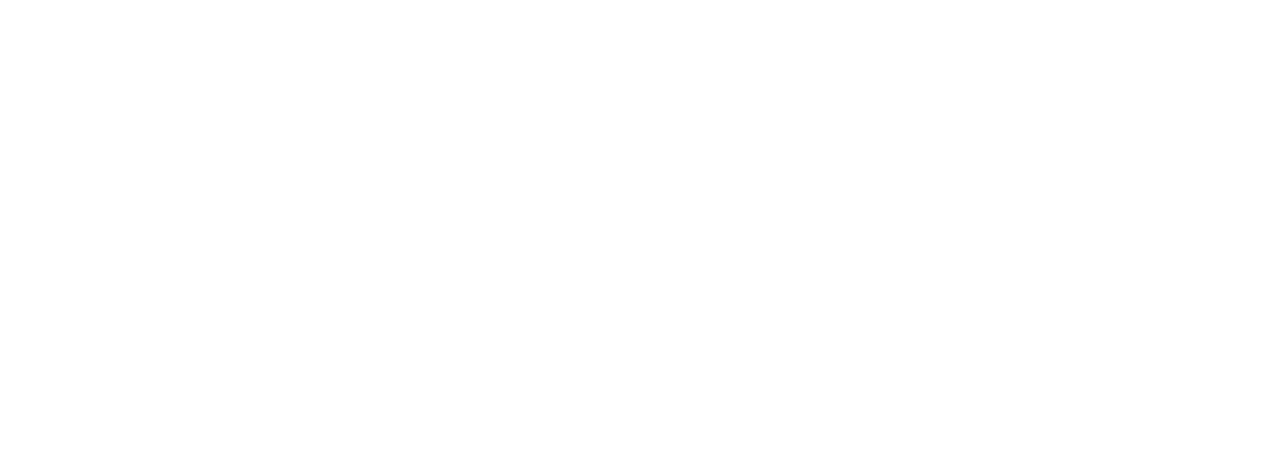
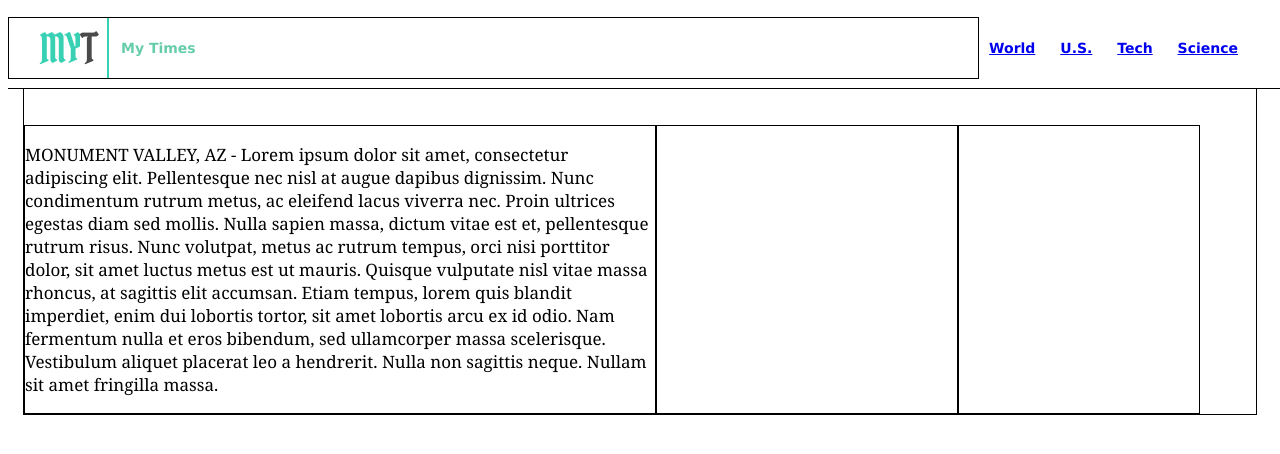
Before and after one commit to martinblonk/my-times, a plain HTML site: page index.html in a window 1280 px wide. Drawn offline with Linux system fonts and the light colour scheme.

Commit message:
Tussentijds 1

```diff
--- a/index.html
+++ b/index.html
@@ -6,5 +6,49 @@
   </head>
   <body>
 
+  <!-- Header and logo and navigation -->
+    <header>
+      <div class="logo">
+        <img src="resources/images/img-myt-logo.jpg" />
+        <span>My Times</span>
+      </div>
+      <nav>
+        <span>
+          <a href="#">World</a>
+        </span>
+        <span>
+          <a href="#">U.S.</a>
+        </span>
+        <span>
+          <a href="#">Tech</a>
+        </span>
+        <span>
+          <a href="#">Science</a>
+        </span>
+      </nav>
+    </header>
+
+    <!-- Main content container -->
+    <div class="content">
+
+      <!-- First news column -->
+      <div class="column large">
+        <p class="story-text">
+          MONUMENT VALLEY, AZ - Lorem ipsum dolor sit amet, consectetur adipiscing elit. Pellentesque nec nisl at augue dapibus dignissim. Nunc condimentum rutrum metus, ac eleifend lacus viverra nec. Proin ultrices egestas diam sed mollis. Nulla sapien massa, dictum vitae est et, pellentesque rutrum risus. Nunc volutpat, metus ac rutrum tempus, orci nisi porttitor dolor, sit amet luctus metus est ut mauris. Quisque vulputate nisl vitae massa rhoncus, at sagittis elit accumsan. Etiam tempus, lorem quis blandit imperdiet, enim dui lobortis tortor, sit amet lobortis arcu ex id odio. Nam fermentum nulla et eros bibendum, sed ullamcorper massa scelerisque. Vestibulum aliquet placerat leo a hendrerit. Nulla non sagittis neque. Nullam sit amet fringilla massa.
+        </p>
+      </div>
+
+      <!-- Second news column -->
+      <div class="column medium">
+
+      </div>
+
+      <!-- Third news column -->
+      <div class="column small">
+
+      </div>
+    </div>
+
+
   </body>
 </html>
--- a/resources/css/style.css
+++ b/resources/css/style.css
@@ -0,0 +1,80 @@
+/** My Times style.css **/
+/** Martin Blonk, 2017 **/
+
+/** Body styles **/
+body {
+  font-family: Georgia;
+  font-size: 17px;
+  color: black;
+}
+
+/** Header styles **/
+
+header {
+  font-family: Verdana;
+  font-size: 14px;
+  font-weight: bold;
+  display: flex;
+  color: MediumAquamarine;
+  height: 80px;
+  width: 100%;
+  border-bottom: 1px solid black;
+  background-color: white;
+  position: fixed;
+  z-index: 1;
+  align-items: center;
+}
+
+.logo {
+  display: flex;
+  align-items: center;
+  flex-grow: 1;
+  padding-left: 30px;
+}
+
+.logo img {
+    width: 70px;
+    height: 60px;
+    margin-right: 12px;
+}
+
+header nav {
+  padding-right: 40px;
+}
+
+nav span {
+  display: inline-block;
+  padding: 20px 10px;
+}
+
+/** Main content styles **/
+
+/** Temp border around div's **/
+div {
+  border: 1px solid black;
+}
+
+.content {
+  display: flex;
+  width: 1232px;
+  padding-top: 116px;
+  margin: 0 auto 78px auto;
+
+}
+
+.column {
+  display: flex;
+
+}
+
+.column.large {
+  width: 630px;
+}
+
+.column.medium {
+  width: 300px;
+}
+
+.column.small {
+  width: 240px;
+}
```
